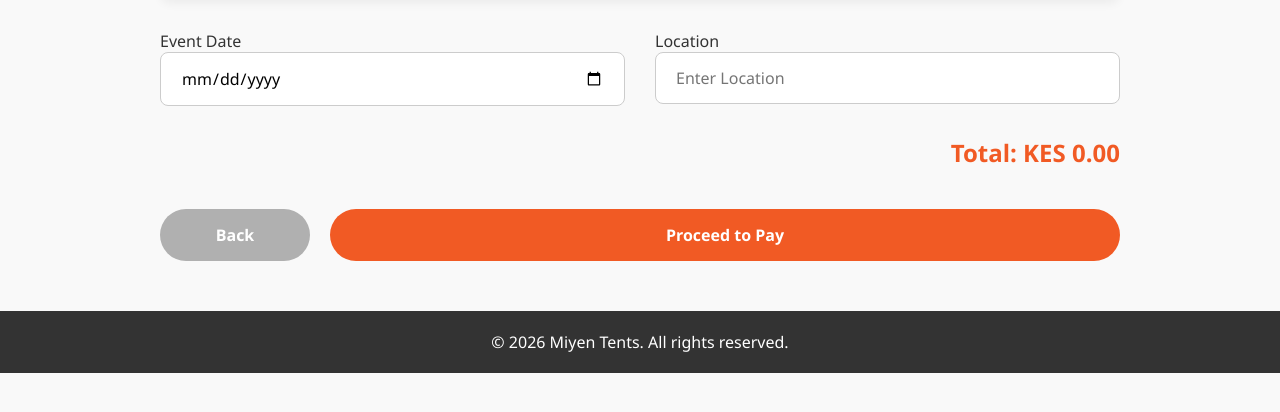
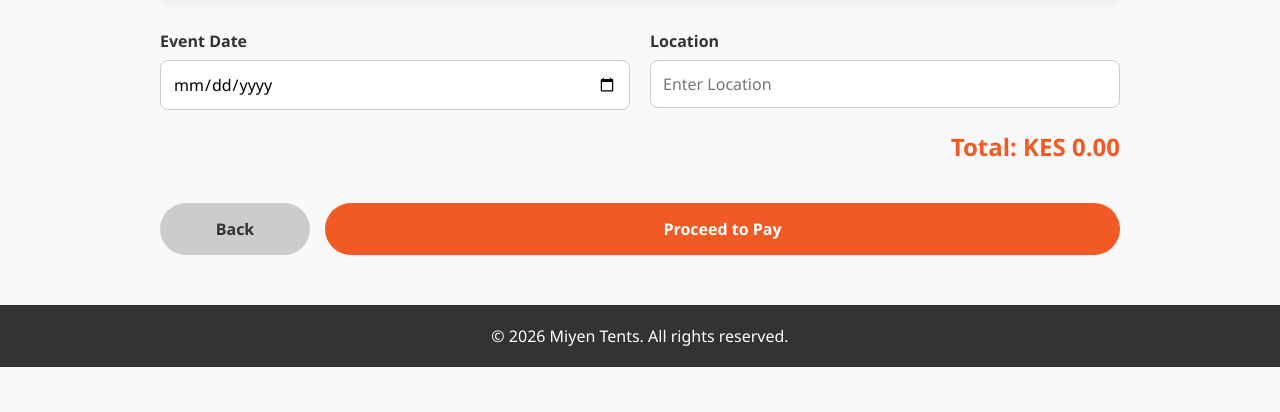
Before and after one commit to Alboss211/miyen-tents-project, a PHP site: page /views/book-now.php in a window 1280 px wide. Shown: the part 317-729 px from the top of the page. Run offline with PHP 8.4, Linux system fonts and the light colour scheme; the visitor is signed in with stand-in values (Sample User, id 1); data that the repository does not hold is empty.

Commit message:
Updated booking page layout and fixed hidden total input

```diff
--- a/views/book-now.php
+++ b/views/book-now.php
@@ -3,7 +3,7 @@ include '../includes/header.php';
 
 // SECURITY: Require login before booking
 if (!isset($_SESSION['user_id'])) {
-    header("Location: login.php?error=PleaseLoginToBook");
+    header("Location: /views/login.php?error=PleaseLoginToBook");
     exit();
 }
 
@@ -13,7 +13,7 @@ require_once '../config/db_connect.php';
 $itemsResult = $conn->query("SELECT * FROM event_items WHERE availability = 'available'");
 ?>
 
-<link rel="stylesheet" href="../assets/css/booking.css">
+<link rel="stylesheet" href="/assets/css/booking.css">
 
 <div class="booking-container">
 
@@ -29,8 +29,8 @@ $itemsResult = $conn->query("SELECT * FROM event_items WHERE availability = 'ava
         </div>
     </div>
 
-    <!-- The form now submits to payment.php -->
-    <form action="payment.php" method="POST" class="booking-form">
+    <!-- The form submits to payment.php -->
+    <form action="/views/payment.php" method="POST" class="booking-form">
 
         <h3 style="margin-bottom: 15px; color: #333;">Select Your Items</h3>
         <table class="item-table" style="width: 100%; border-collapse: collapse; margin-bottom: 30px; background: white; border-radius: 10px; overflow: hidden; box-shadow: 0 4px 10px rgba(0,0,0,0.05);">
@@ -61,15 +61,15 @@ $itemsResult = $conn->query("SELECT * FROM event_items WHERE availability = 'ava
             </tbody>
         </table>
 
-        <div class="form-row">
-            <div class="form-group">
-                <label>Event Date</label>
-                <input type="date" name="event_date" required>
+        <div class="form-row" style="display: flex; gap: 20px; margin-bottom: 20px;">
+            <div class="form-group" style="flex: 1;">
+                <label style="display: block; margin-bottom: 8px; font-weight: bold; color: #333;">Event Date</label>
+                <input type="date" name="event_date" required style="width: 100%; padding: 12px; border: 1px solid #ccc; border-radius: 8px;">
             </div>
 
-            <div class="form-group">
-                <label>Location</label>
-                <input type="text" name="location" placeholder="Enter Location" required>
+            <div class="form-group" style="flex: 1;">
+                <label style="display: block; margin-bottom: 8px; font-weight: bold; color: #333;">Location</label>
+                <input type="text" name="location" placeholder="Enter Location" required style="width: 100%; padding: 12px; border: 1px solid #ccc; border-radius: 8px;">
             </div>
         </div>
 
@@ -78,9 +78,12 @@ $itemsResult = $conn->query("SELECT * FROM event_items WHERE availability = 'ava
             Total: KES <span id="totalAmount">0.00</span>
         </div>
 
-        <div class="booking-actions">
-            <button type="button" class="btn-back" onclick="history.back()">Back</button>
-            <button type="submit" class="btn-proceed">Proceed to Pay</button>
+        <!-- HIDDEN INPUT: This stores the total amount for payment.php -->
+        <input type="hidden" name="total_amount" id="totalHidden" value="0.00">
+
+        <div class="booking-actions" style="display: flex; gap: 15px; justify-content: flex-end;">
+            <button type="button" class="btn-back" onclick="history.back()" style="padding: 15px 40px; background: #ccc; color: #333; border: none; border-radius: 30px; cursor: pointer; font-weight: bold;">Back</button>
+            <button type="submit" class="btn-proceed" style="padding: 15px 40px; background: #F15A24; color: white; border: none; border-radius: 30px; cursor: pointer; font-weight: bold;">Proceed to Pay</button>
         </div>
     </form>
 
@@ -90,6 +93,7 @@ $itemsResult = $conn->query("SELECT * FROM event_items WHERE availability = 'ava
 document.addEventListener('DOMContentLoaded', function() {
     const quantityInputs = document.querySelectorAll('.item-quantity');
     const totalDisplay = document.getElementById('totalAmount');
+    const totalHidden = document.getElementById('totalHidden');
 
     function calculateTotal() {
         let total = 0;
@@ -100,7 +104,7 @@ document.addEventListener('DOMContentLoaded', function() {
         });
         totalDisplay.textContent = total.toFixed(2);
         // Store total in a hidden input to send to payment.php
-        document.getElementById('totalHidden').value = total.toFixed(2);
+        totalHidden.value = total.toFixed(2);
     }
 
     quantityInputs.forEach(input => {
```
